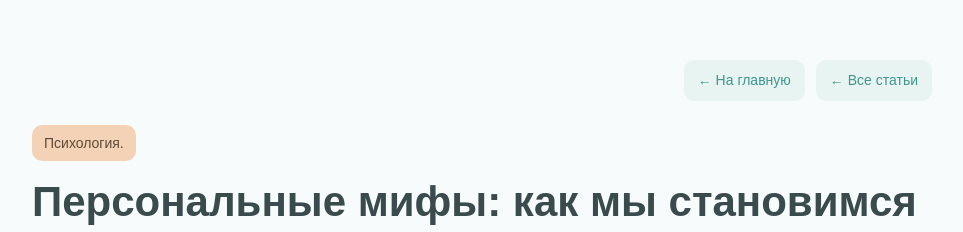
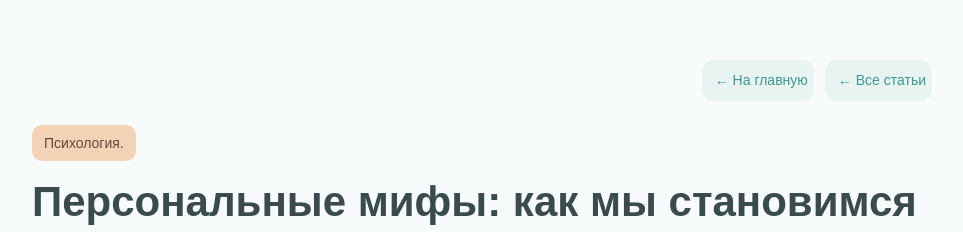
Before and after one commit to zerbe25-gif/zerbe25-gif.github.io, a Jekyll site: the page built from _posts/2026-10-07-personalnie-myph.md, in a window 1280 px wide. Shown: the top 232 px of the page, without its empty margins (158-1121 px from the left). Built offline with Jekyll 4.4.1, drawn with Linux system fonts in a browser that asks for light colours.

Commit message:
Update post.html

```diff
--- a/_layouts/post.html
+++ b/_layouts/post.html
@@ -104,8 +104,8 @@
 }
 
 .article-top-navigation .nav-button {
-  padding: 8px 14px;
-  border-radius: 10px;
+  padding: 8px 6px 8px 13px;
+  border-radius: 12px;
   font-size: 14px;
 }
 
```
